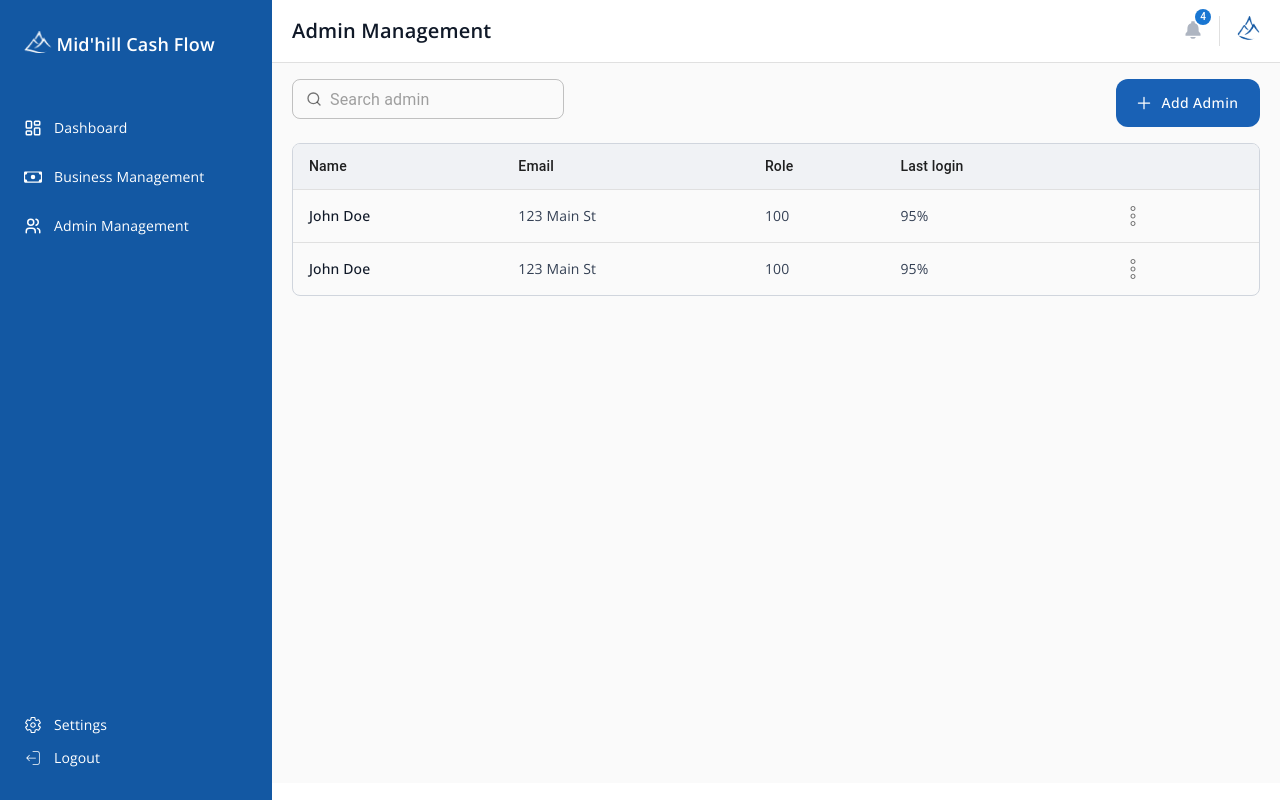
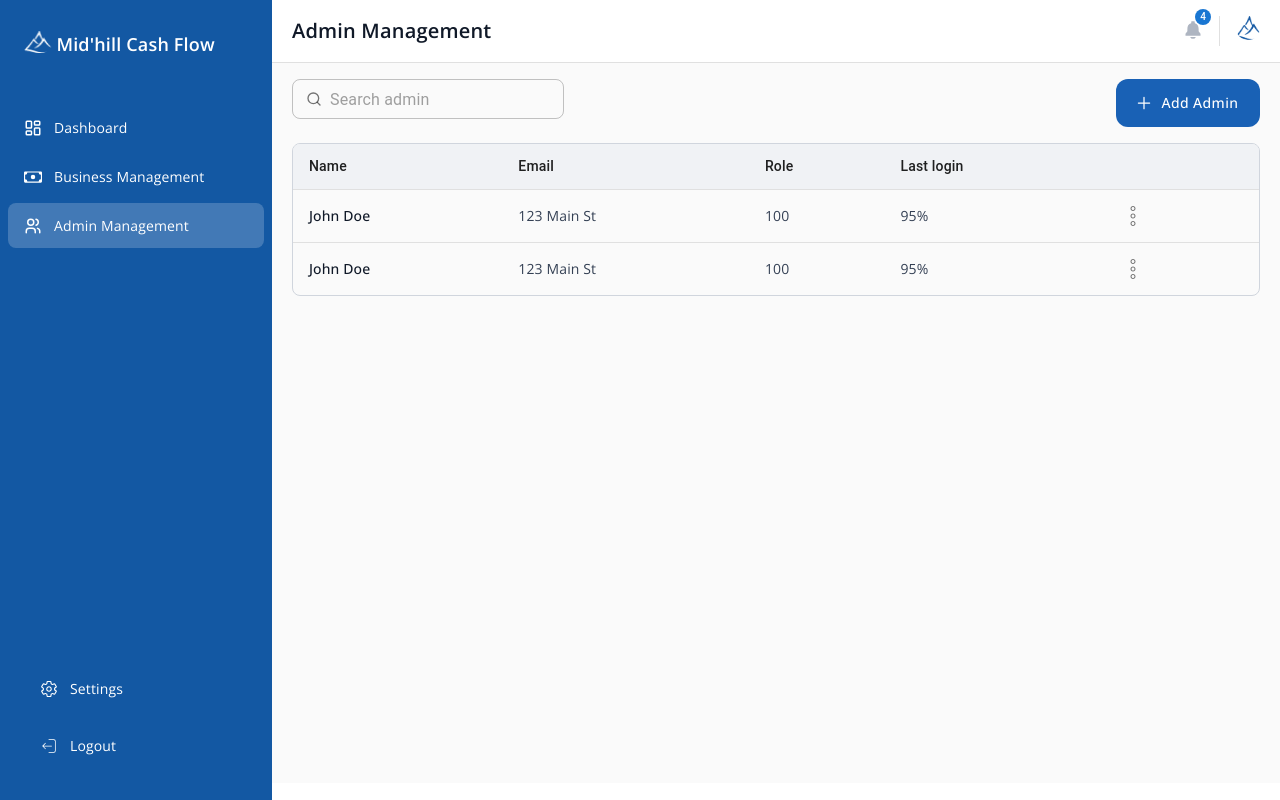
Before and after one commit to debagit10/middlehill-admin-dashboard, a React (Vite) app: page /admin-mgt in a window 1280 px wide. Built offline with nearby package versions, Linux system fonts and the light colour scheme.

Commit message:
feat: enhance Sidebar component with active route highlighting and improved item click handling

```diff
--- a/src/components/Sidebar.tsx
+++ b/src/components/Sidebar.tsx
@@ -1,13 +1,14 @@
 import logo from "../logo/Logo_white.png";
 import { Typography } from "@mui/material";
-import { useNavigate } from "react-router-dom";
 import { LuLayoutDashboard } from "react-icons/lu";
 import { BsCash } from "react-icons/bs";
 import { TbUsers } from "react-icons/tb";
 
 import { IoSettingsOutline } from "react-icons/io5";
 import { CiLogout } from "react-icons/ci";
-import React from "react";
+
+import { useNavigate, useLocation } from "react-router-dom";
+import React, { useEffect, useState } from "react";
 
 const sideItems = [
   {
@@ -28,6 +29,14 @@ const sideItems = [
 
 const Sidebar = () => {
   const navigate = useNavigate();
+  const location = useLocation();
+
+  const [activeRoute, setActiveRoute] = useState(location.pathname);
+
+  useEffect(() => {
+    setActiveRoute(location.pathname); // syncs state with actual route on load or refresh
+  }, [location.pathname]);
+
   return (
     <div className="w-[272px] bg-[#1358A3] flex flex-col justify-between text-white p-[.5rem] h-[100vh]">
       {/* Top Section */}
@@ -49,13 +58,25 @@ const Sidebar = () => {
 
         {/* Sidebar Items */}
         <div className="flex flex-col gap-[4px]">
-          {sideItems.map((item, index) => (
+          {sideItems.map((item, index) => {
+            return (
               <div
                 key={index}
-              className="flex items-center gap-[12px] py-[12px] px-[16px] rounded-[4px] cursor-pointer"
-              onClick={() => navigate(item.route)}
+                className={`flex items-center gap-[12px] py-[12px] px-[16px] rounded-[8px] cursor-pointer transition-all duration-300 ease-in-out ${
+                  activeRoute === item.route
+                    ? "bg-[#FFFFFF33] text-[#FFFFFF] font-semibold"
+                    : ""
+                }`}
+                onClick={() => {
+                  navigate(item.route);
+                  setActiveRoute(item.route);
+                }}
               >
-              <div>{React.cloneElement(item.icon, { size: 18 })}</div>
+                <div>
+                  {React.cloneElement(item.icon, {
+                    size: 18,
+                  })}
+                </div>
                 <Typography
                   fontWeight={400}
                   sx={{ fontFamily: "Open Sans, sans-serif" }}
@@ -64,15 +85,23 @@ const Sidebar = () => {
                   {item.name}
                 </Typography>
               </div>
-          ))}
+            );
+          })}
         </div>
       </div>
 
       {/* Bottom Section */}
       <div className="flex flex-col gap-[12px] mb-[24px] px-[16px]">
         <div
-          className="flex gap-[12px] items-center cursor-pointer"
-          onClick={() => navigate("/settings")}
+          className={`flex items-center gap-[12px] py-[12px] px-[16px] rounded-[8px] cursor-pointer transition-all duration-300 ease-in-out ${
+            activeRoute === "/settings"
+              ? "bg-[#FFFFFF33] text-[#FFFFFF] font-semibold"
+              : ""
+          }`}
+          onClick={() => {
+            navigate("/settings");
+            setActiveRoute("/settings");
+          }}
         >
           <IoSettingsOutline size={18} />
           <Typography
@@ -83,7 +112,7 @@ const Sidebar = () => {
             Settings
           </Typography>
         </div>
-        <div className="flex gap-[12px] items-center cursor-pointer">
+        <div className="flex items-center gap-[12px] py-[12px] px-[16px] rounded-[8px] cursor-pointer">
           <CiLogout size={18} />
           <Typography
             fontWeight={400}
```
Lines whose indentation alone changed are shown as unchanged.
